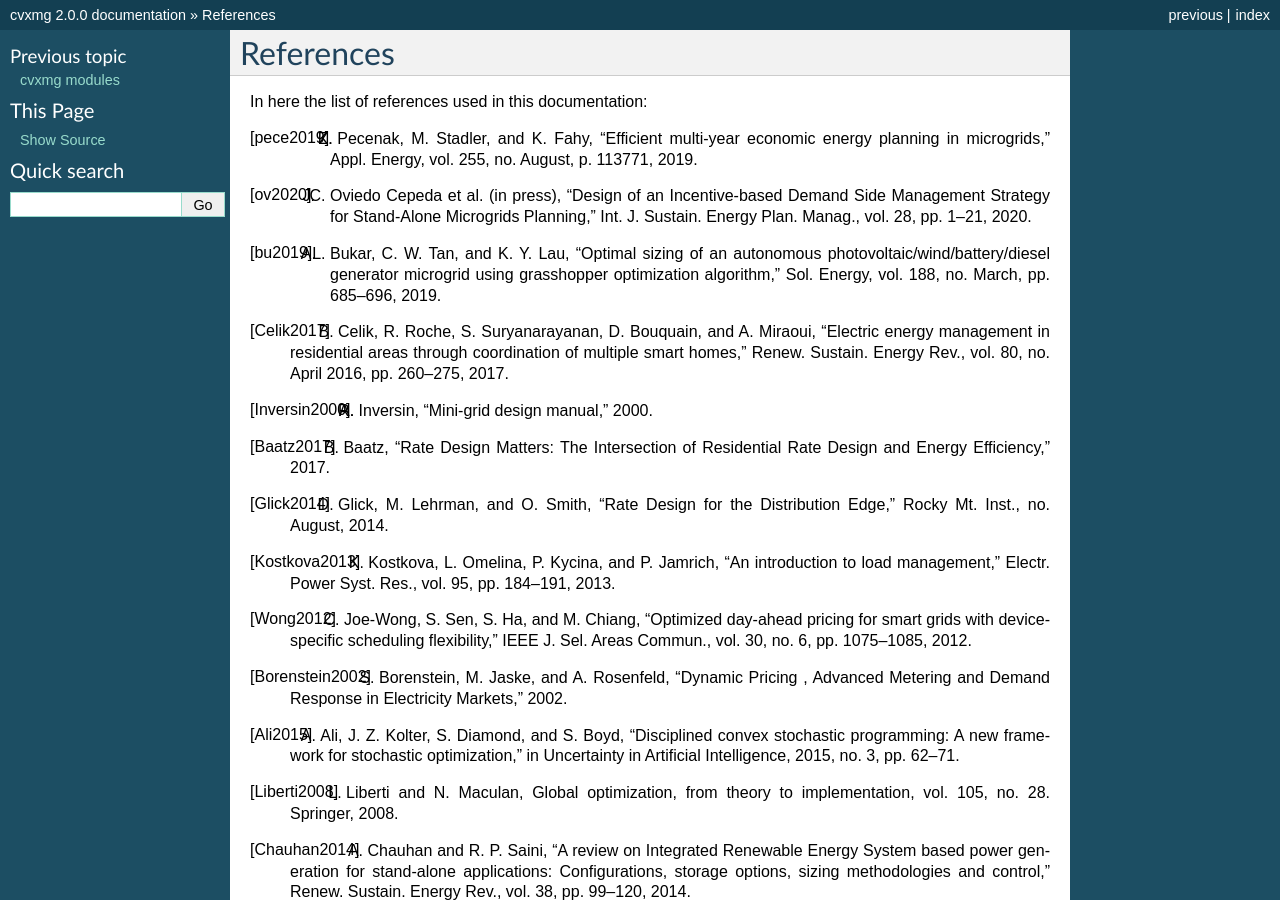
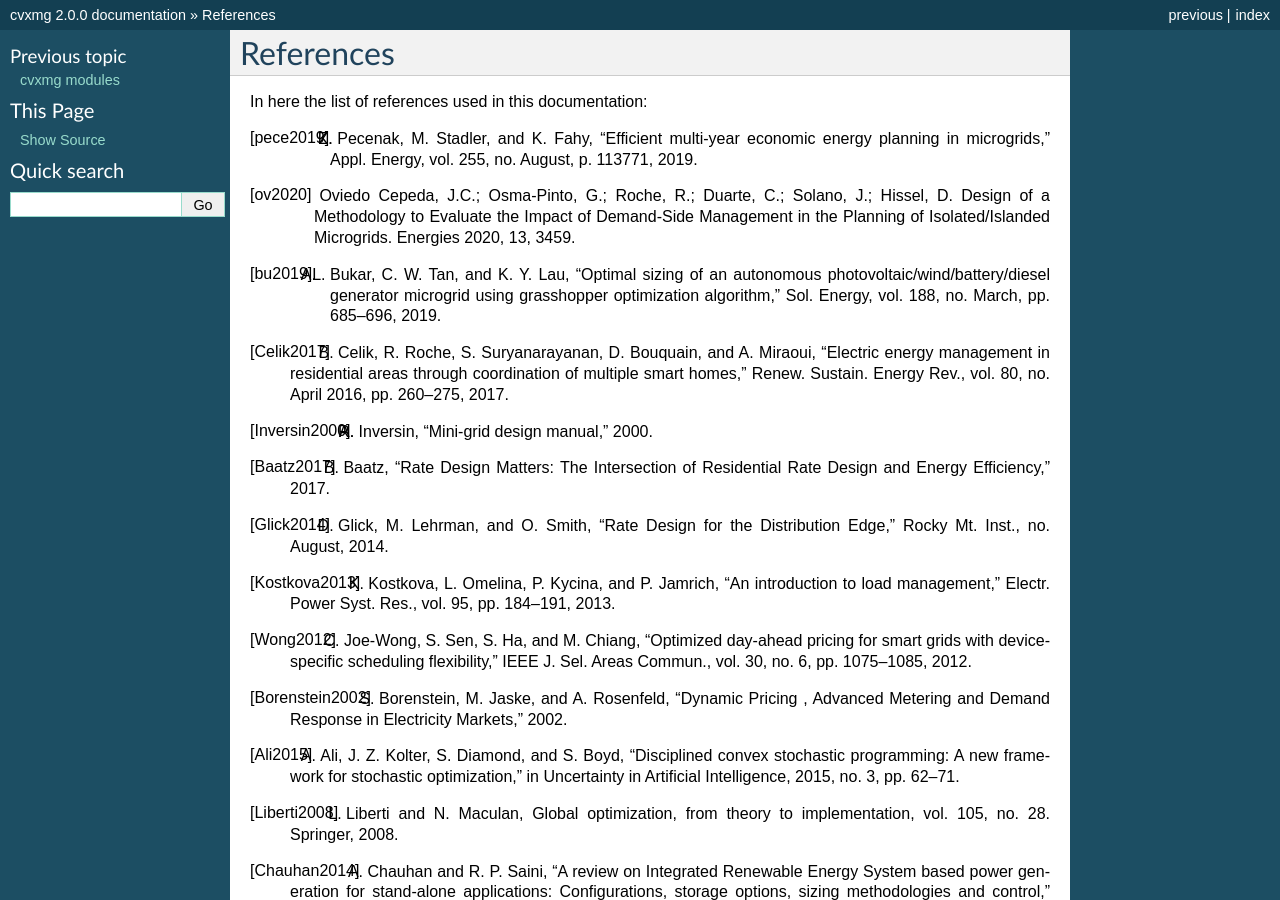
Before and after one commit to juancaoviedo/cvxmg, a Sphinx documentation site: the page built from docs/references.rst, in a window 1280 px wide and 900 px high. Built offline with Sphinx 7.4.7, drawn with Linux system fonts in a browser that asks for light colours.

Commit message:
Update references.rst

```diff
--- a/docs/references.rst
+++ b/docs/references.rst
@@ -4,7 +4,7 @@ References
 In here the list of references used in this documentation:
 
 .. [pece2019]       Z. K. Pecenak, M. Stadler, and K. Fahy, “Efficient multi-year economic energy planning in microgrids,” Appl. Energy, vol. 255, no. August, p. 113771, 2019.
-.. [ov2020]         J. C. Oviedo Cepeda et al. (in press), “Design of an Incentive-based Demand Side Management Strategy for Stand-Alone Microgrids Planning,” Int. J. Sustain. Energy Plan. Manag., vol. 28, pp. 1–21, 2020.
+.. [ov2020]         Oviedo Cepeda, J.C.; Osma-Pinto, G.; Roche, R.; Duarte, C.; Solano, J.; Hissel, D. Design of a Methodology to Evaluate the Impact of Demand-Side Management in the Planning of Isolated/Islanded Microgrids. Energies 2020, 13, 3459.
 .. [bu2019]         A. L. Bukar, C. W. Tan, and K. Y. Lau, “Optimal sizing of an autonomous photovoltaic/wind/battery/diesel generator microgrid using grasshopper optimization algorithm,” Sol. Energy, vol. 188, no. March, pp. 685–696, 2019.
 .. [Celik2017]      B. Celik, R. Roche, S. Suryanarayanan, D. Bouquain, and A. Miraoui, “Electric energy management in residential areas through coordination of multiple smart homes,” Renew. Sustain. Energy Rev., vol. 80, no. April 2016, pp. 260–275, 2017.
 .. [Inversin2000]   A. R. Inversin, “Mini-grid design manual,” 2000.
```
